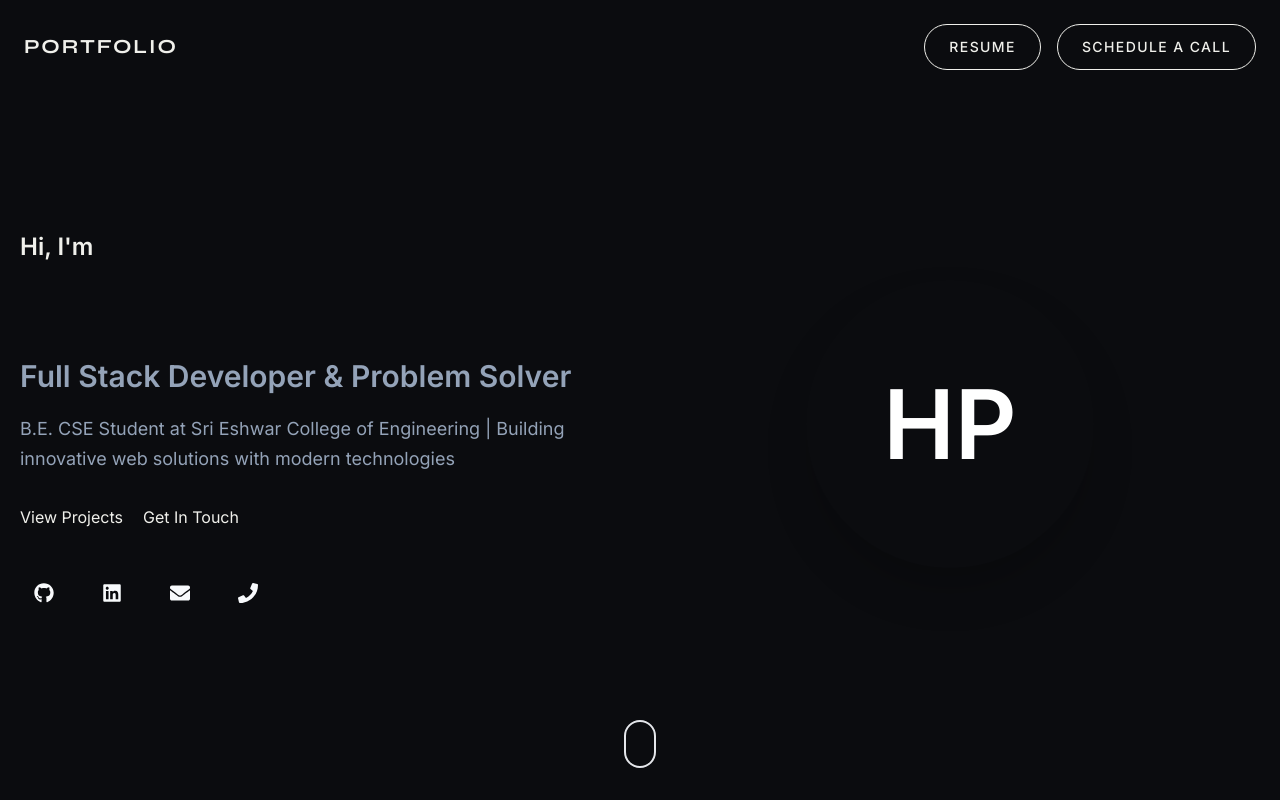
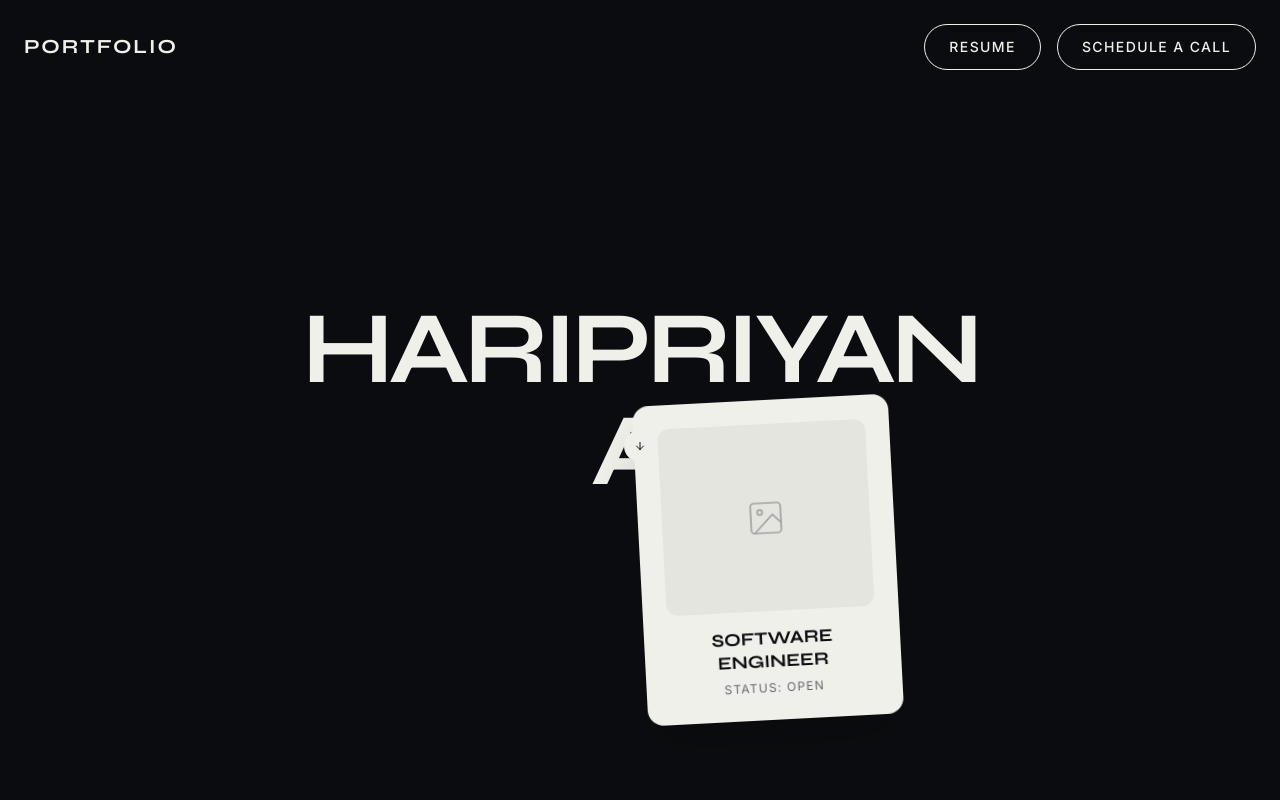
Before and after one commit to haripri0109r/Portfolio, a React (Create React App) app: page / in a window 1280 px wide. Shown: the top 800 px of the page. Built offline with nearby package versions, Linux system fonts and the light colour scheme.

Commit message:
feat: revamp Hero section with new profile and CTAs

```diff
--- a/src/components/Hero.jsx
+++ b/src/components/Hero.jsx
@@ -1,94 +1,65 @@
 import React from 'react';
 import { motion } from 'framer-motion';
-import { FaGithub, FaLinkedin, FaEnvelope, FaPhone } from 'react-icons/fa';
-import Magnetic from './Magnetic.jsx';
 
 const Hero = () => {
-  const containerVariants = {
-    hidden: { opacity: 0 },
-    visible: {
-      opacity: 1,
-      transition: {
-        delayChildren: 0.3,
-        staggerChildren: 0.2
-      }
-    }
-  };
+  return (
+    <section id="hero" className="section-dark min-h-screen flex items-center justify-center relative overflow-hidden pb-32">
+      <div className="container-custom relative z-10 w-full text-center">
 
-  const itemVariants = {
-    hidden: { y: 20, opacity: 0 },
-    visible: {
-      y: 0,
-      opacity: 1,
-      transition: { duration: 0.5 }
-    }
-  };
+        {/* Massive Name */}
+        <div className="flex flex-col items-center">
+          <motion.div
+            initial={{ opacity: 0, y: 100 }}
+            animate={{ opacity: 1, y: 0 }}
+            transition={{ duration: 1, delay: 0.2, ease: [0.16, 1, 0.3, 1] }}
+            className="overflow-hidden leading-none"
+          >
+            <h1 className="heading-display">HARIPRIYAN</h1>
+          </motion.div>
+          <motion.div
+            initial={{ opacity: 0, y: 100 }}
+            animate={{ opacity: 1, y: 0 }}
+            transition={{ duration: 1, delay: 0.4, ease: [0.16, 1, 0.3, 1] }}
+            className="overflow-hidden leading-none"
+          >
+            <h1 className="heading-display">A.</h1>
+          </motion.div>
+        </div>
 
-  return (
-    <section className="min-h-screen flex items-center justify-center px-5 py-24 pb-12 relative overflow-hidden" id="home">
-      <div className="absolute inset-0 -z-10" style={{
-        background: 'radial-gradient(circle at 20% 50%, rgba(201, 162, 39, 0.12) 0%, transparent 50%), radial-gradient(circle at 80% 80%, rgba(230, 199, 90, 0.12) 0%, transparent 50%)'
-      }}></div>
-      <div className="absolute -top-10 -left-10 w-72 h-72 bg-primary/20 blur-3xl rounded-full animate-blob -z-10" />
-      <div className="absolute bottom-0 -right-10 w-80 h-80 bg-secondary/20 blur-3xl rounded-full animate-blob -z-10" style={{ animationDelay: '2s' }} />
-
-      <motion.div
-        className="max-w-7xl mx-auto grid md:grid-cols-2 gap-15 items-center max-md:text-center"
-        variants={containerVariants}
-        initial="hidden"
-        animate="visible"
-      >
-        <motion.div className="z-10 max-md:order-last" variants={itemVariants}>
-          <motion.h3 className="text-2xl max-md:text-xl text-primary mb-2.5 font-semibold" variants={itemVariants}>
-            Hi, I'm
-          </motion.h3>
-          <motion.h1 className="text-6xl max-md:text-4xl font-extrabold mb-2.5 bg-gradient-to-r from-primary via-secondary to-accent bg-clip-text text-transparent leading-tight" variants={itemVariants}>
-            Haripriyan A
-          </motion.h1>
-          <motion.h2 className="text-3xl max-md:text-2xl text-slate-400 mb-5 font-semibold" variants={itemVariants}>
-            Full Stack Developer & Problem Solver
-          </motion.h2>
-          <motion.p className="text-lg max-md:text-base text-slate-400 mb-8 leading-relaxed max-w-2xl" variants={itemVariants}>
-            B.E. CSE Student at Sri Eshwar College of Engineering |
-            Building innovative web solutions with modern technologies
-          </motion.p>
-
-          <motion.div className="flex gap-5 mb-10 max-md:flex-col max-md:items-center" variants={itemVariants}>
-            <a href="#projects" className="btn-primary btn-shine">
-              View Projects
-            </a>
-            <a href="#contact" className="btn-outline btn-shine">
-              Get In Touch
-            </a>
-          </motion.div>
-
-          <motion.div className="flex gap-5 max-md:justify-center" variants={itemVariants}>
-            <Magnetic className="hover-glow"><a href="https://github.com/haripri0109r" target="_blank" rel="noopener noreferrer" className="w-12 h-12 rounded-full bg-cardBg flex items-center justify-center text-slate-50 text-xl transition-all duration-300 hover:bg-gradient-to-r hover:from-primary hover:to-secondary hover:-translate-y-1 hover:shadow-lg hover:shadow-primary/30"><FaGithub /></a></Magnetic>
-            <Magnetic className="hover-glow"><a href="https://www.linkedin.com/in/haripriyana677/" target="_blank" rel="noopener noreferrer" className="w-12 h-12 rounded-full bg-cardBg flex items-center justify-center text-slate-50 text-xl transition-all duration-300 hover:bg-gradient-to-r hover:from-primary hover:to-secondary hover:-translate-y-1 hover:shadow-lg hover:shadow-primary/30"><FaLinkedin /></a></Magnetic>
-            <Magnetic className="hover-glow"><a href="mailto:haripri0109r@gmail.com" className="w-12 h-12 rounded-full bg-cardBg flex items-center justify-center text-slate-50 text-xl transition-all duration-300 hover:bg-gradient-to-r hover:from-primary hover:to-secondary hover:-translate-y-1 hover:shadow-lg hover:shadow-primary/30"><FaEnvelope /></a></Magnetic>
-            <Magnetic className="hover-glow"><a href="tel:+919787586293" className="w-12 h-12 rounded-full bg-cardBg flex items-center justify-center text-slate-50 text-xl transition-all duration-300 hover:bg-gradient-to-r hover:from-primary hover:to-secondary hover:-translate-y-1 hover:shadow-lg hover:shadow-primary/30"><FaPhone /></a></Magnetic>
-          </motion.div>
+        {/* Floating Centered Card */}
+        <motion.div
+          initial={{ opacity: 0, scale: 0.8 }}
+          animate={{ opacity: 1, scale: 1 }}
+          transition={{ duration: 1, delay: 0.8, ease: "easeOut" }}
+          className="absolute top-1/2 left-1/2 -translate-x-1/2 -translate-y-1/2 floating w-64 h-80 bg-cream rounded-2xl p-6 shadow-2xl flex flex-col justify-between hidden md:flex text-dark"
+        >
+          <div className="w-full h-48 bg-lightGray rounded-xl mb-4 flex items-center justify-center overflow-hidden">
+            <svg width="40" height="40" viewBox="0 0 24 24" fill="none" stroke="currentColor" strokeWidth="1" strokeLinecap="round" strokeLinejoin="round" className="opacity-30">
+              <rect x="3" y="3" width="18" height="18" rx="2" ry="2"></rect>
+              <circle cx="8.5" cy="8.5" r="1.5"></circle>
+              <polyline points="21 15 16 10 5 21"></polyline>
+            </svg>
+          </div>
+          <div>
+            <p className="font-display font-bold uppercase text-lg leading-tight">Software<br/>Engineer</p>
+            <p className="text-xs mt-2 uppercase tracking-widest opacity-60">Status: Open</p>
+          </div>
         </motion.div>
 
+        {/* Scroll indicator */}
         <motion.div
-          className="flex justify-center items-center max-md:order-first max-md:mb-8"
-          initial={{ scale: 0.8, opacity: 0 }}
-          animate={{ scale: 1, opacity: 1 }}
-          transition={{ duration: 0.5, delay: 0.5 }}
+          initial={{ opacity: 0 }}
+          animate={{ opacity: 1 }}
+          transition={{ delay: 1.5, duration: 1 }}
+          className="absolute bottom-10 left-1/2 -translate-x-1/2"
         >
-          <div className="relative">
-            <div className="absolute -inset-1 rounded-full bg-gradient-to-br from-primary via-secondary to-accent blur-3xl opacity-30" />
-            <div className="w-72 h-72 max-md:w-52 max-md:h-52 rounded-full bg-gradient-to-br from-primary via-secondary to-accent flex items-center justify-center animate-float shadow-2xl shadow-primary/40">
-              <span className="text-8xl max-md:text-6xl font-extrabold text-white">HP</span>
-            </div>
+          <div className="w-8 h-8 rounded-full bg-cream text-dark flex items-center justify-center">
+            <svg width="12" height="12" viewBox="0 0 24 24" fill="none" xmlns="http://www.w3.org/2000/svg">
+              <path d="M12 5V19M12 19L5 12M12 19L19 12" stroke="currentColor" strokeWidth="2" strokeLinecap="round" strokeLinejoin="round"/>
+            </svg>
           </div>
         </motion.div>
-      </motion.div>
 
-      <div className="absolute bottom-8 left-1/2 -translate-x-1/2">
-        <div className="w-8 h-12 border-2 border-primary rounded-3xl flex justify-center pt-2">
-          <div className="w-1 h-2.5 bg-primary rounded animate-scroll"></div>
-        </div>
       </div>
     </section>
   );
```
